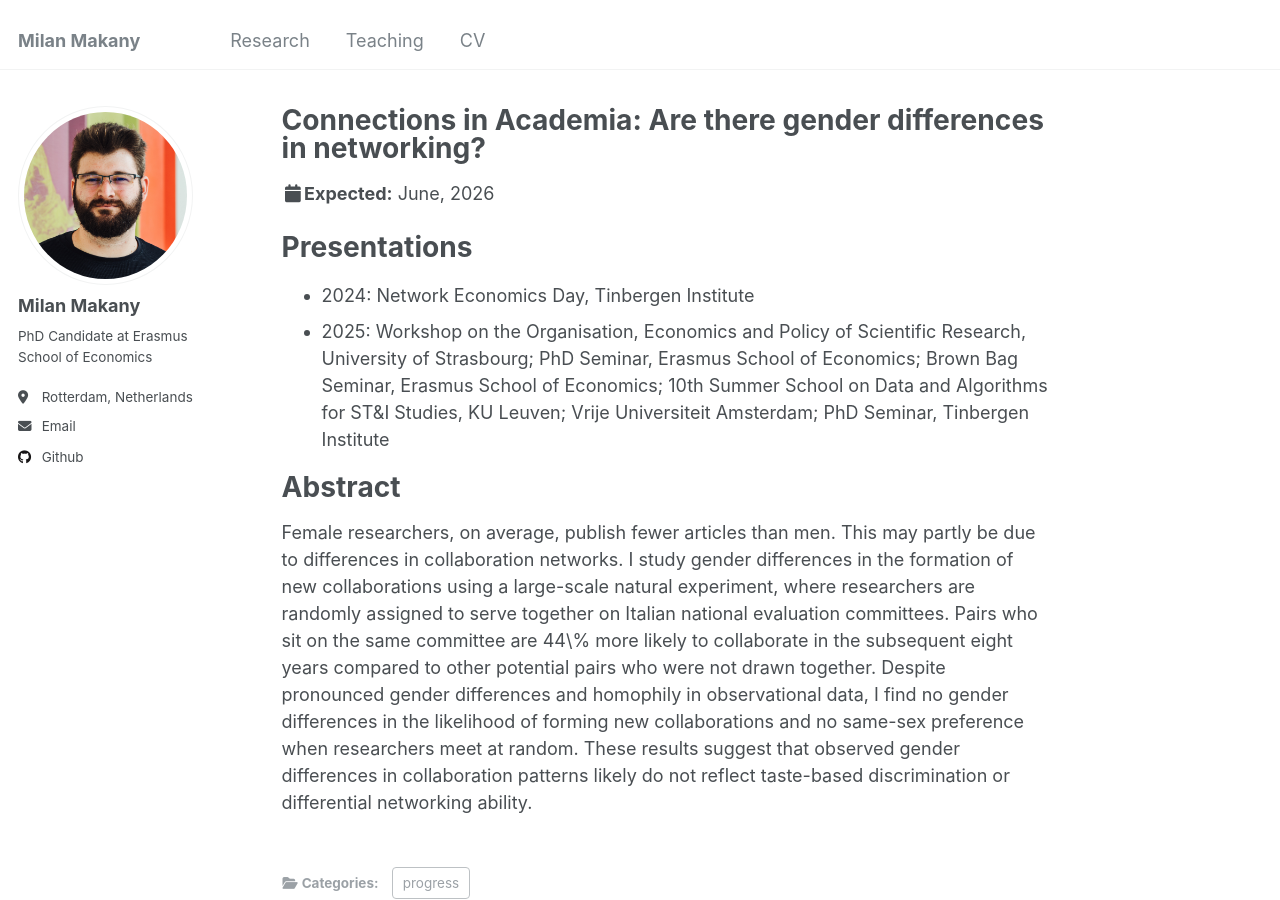
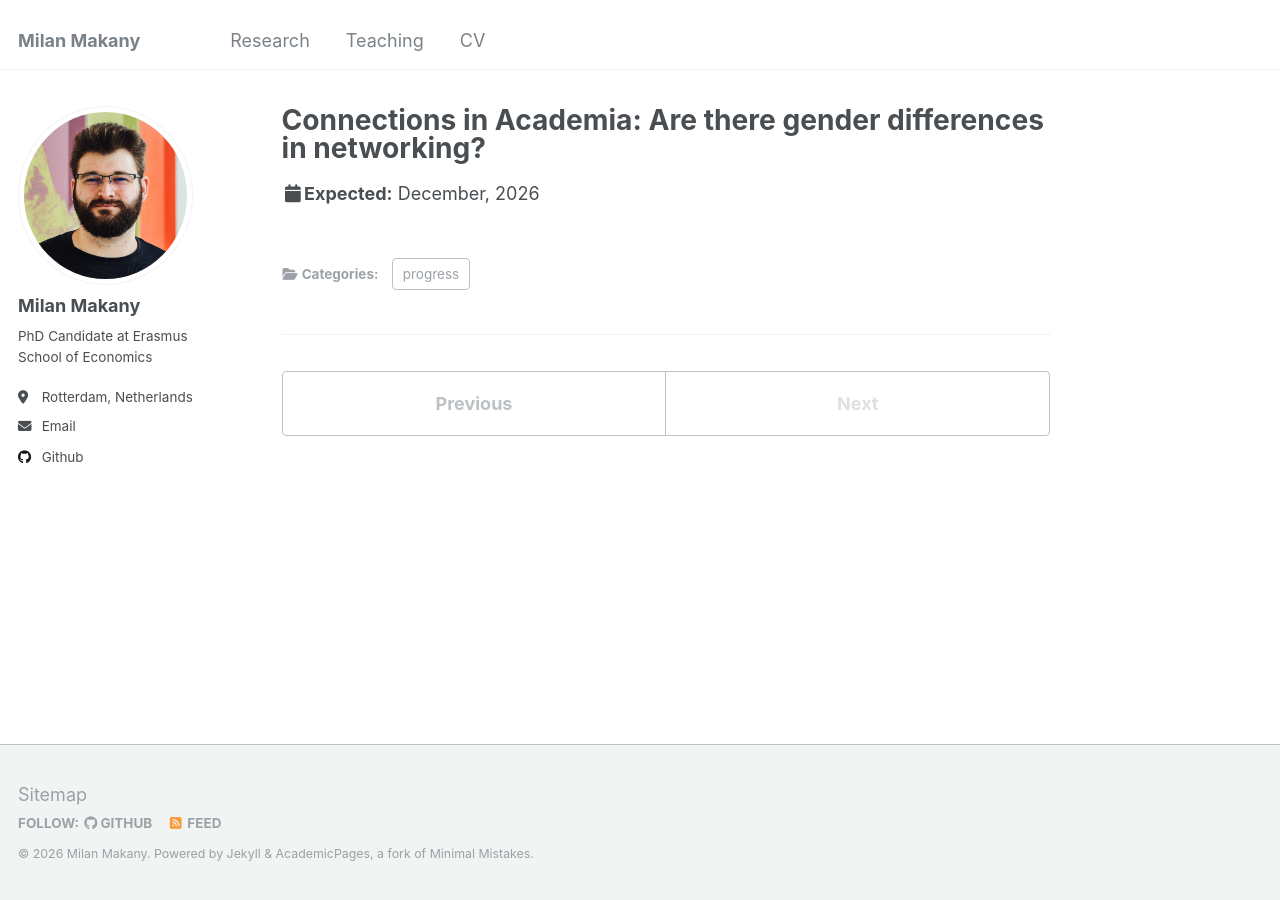
Before and after one commit to makany-milan/makany-milan.github.io, a Jekyll site: the page built from _publications/networks.md, in a window 1280 px wide and 900 px high. Built offline with Jekyll 4.4.1, drawn with Linux system fonts in a browser that asks for light colours.

Commit message:
alternative research page layout

```diff
--- a/_publications/networks.md
+++ b/_publications/networks.md
@@ -4,18 +4,21 @@ collection: publications
 category: progress
 permalink: /research/makany_networks
 collaborators:
-excerpt: 'I show that female researchers do not have a different propensity to form new collaborations, exploiting a large scale natural experiment across all disciplines in Italian academia. My results suggest that gender differences in observational data do not stem from discrimination by men or differences in networking ability.'
-date: 2026-06-01
+excerpt: ' Female researchers, on average, publish fewer articles than men. This may partly be due to differences in collaboration networks. I study gender differences in the formation of new collaborations using a large-scale natural experiment, where researchers are randomly assigned to serve together on Italian national evaluation committees. Pairs who sit on the same committee are 44\% more likely to collaborate in the subsequent eight years compared to other potential pairs who were not drawn together. Despite pronounced gender differences and homophily in observational data, I find no gender differences in the likelihood of forming new collaborations and no same-sex preference when researchers meet at random. These results suggest that observed gender differences in collaboration patterns likely do not reflect taste-based discrimination or differential networking ability.'
+date: 2026-12-31
 venue:
 slidesurl:
 paperurl:
 citation: #'Makany M. (2025): “Connections in Academia: Can Networking Opportunities Help Women?”'
+talks:
+  - year: 2024
+    venue: "Network Economics Day, Tinbergen Institute"
+  - year: 2025
+    venue: "Workshop on the Organisation, Economics and Policy of Scientific Research, University of Strasbourg"
+  - year: 2025
+    venue: "PhD Seminar, Erasmus School of Economics"
+  - year: 2025
+    venue: "10th Summer School on Data and Algorithms for ST&I Studies, KU Leuven"
+  - year: 2025
+    venue: "Vrije Universiteit Amsterdam"
 ---
-
-# Presentations
- - 2024: Network Economics Day, Tinbergen Institute
- - 2025: Workshop on the Organisation, Economics and Policy of Scientific Research, University of Strasbourg; PhD Seminar, Erasmus School of Economics; Brown Bag Seminar, Erasmus School of Economics; 10th Summer School on Data and Algorithms for ST&I Studies, KU Leuven; Vrije Universiteit Amsterdam; PhD Seminar, Tinbergen Institute
-
-# Abstract
-
- Female researchers, on average, publish fewer articles than men. This may partly be due to differences in collaboration networks. I study gender differences in the formation of new collaborations using a large-scale natural experiment, where researchers are randomly assigned to serve together on Italian national evaluation committees. Pairs who sit on the same committee are 44\% more likely to collaborate in the subsequent eight years compared to other potential pairs who were not drawn together. Despite pronounced gender differences and homophily in observational data, I find no gender differences in the likelihood of forming new collaborations and no same-sex preference when researchers meet at random. These results suggest that observed gender differences in collaboration patterns likely do not reflect taste-based discrimination or differential networking ability.
```
Also changed, not shown: _pages/research.html (+29 -7 lines), _publications/experts.md (+10 -13 lines), _publications/women_in_academia.md (+9 -10 lines).
